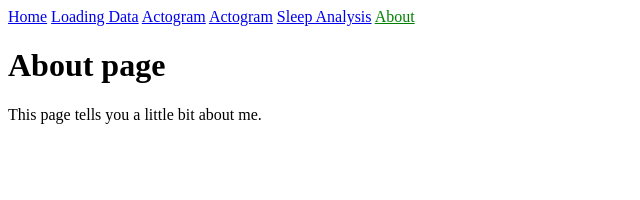
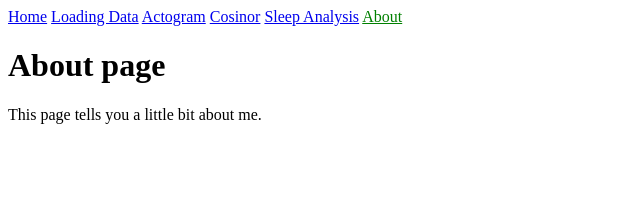
Before and after one commit to Condor-Instruments/actigraphy-tutorials-sample, a Jekyll site: the page built from about.md, in a window 1280 px wide. Shown: the top 200 px of the page, without its empty margins (0-640 px from the left). Built offline with Jekyll 4.4.1, drawn with Linux system fonts in a browser that asks for light colours.

Commit message:
minor change

```diff
--- a/_data/navigation.yml
+++ b/_data/navigation.yml
@@ -4,7 +4,7 @@
   link: /actigraphy-tutorials-sample/loading_data.html
 - name: Actogram
   link: /actigraphy-tutorials-sample/actogram.html
-- name: Actogram
+- name: Cosinor
   link: /actigraphy-tutorials-sample/cosinor.html
 - name: Sleep Analysis
   link: /actigraphy-tutorials-sample/sleep_analysis.html
```
